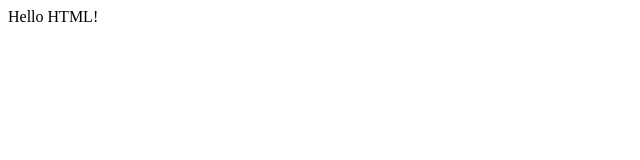
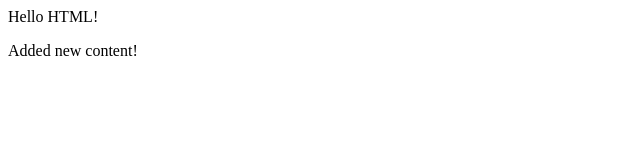
Before and after one commit to MovieGoers/newGit, a plain HTML site: page index.html in a window 1280 px wide. Shown: the whole page, without its empty margins (0-640 px from the left). Drawn offline with Linux system fonts and the light colour scheme.

Commit message:
added content to index.html

```diff
--- a/index.html
+++ b/index.html
@@ -1 +1,2 @@
 <div>Hello HTML!</div>
+<p>Added new content!</p>
```
